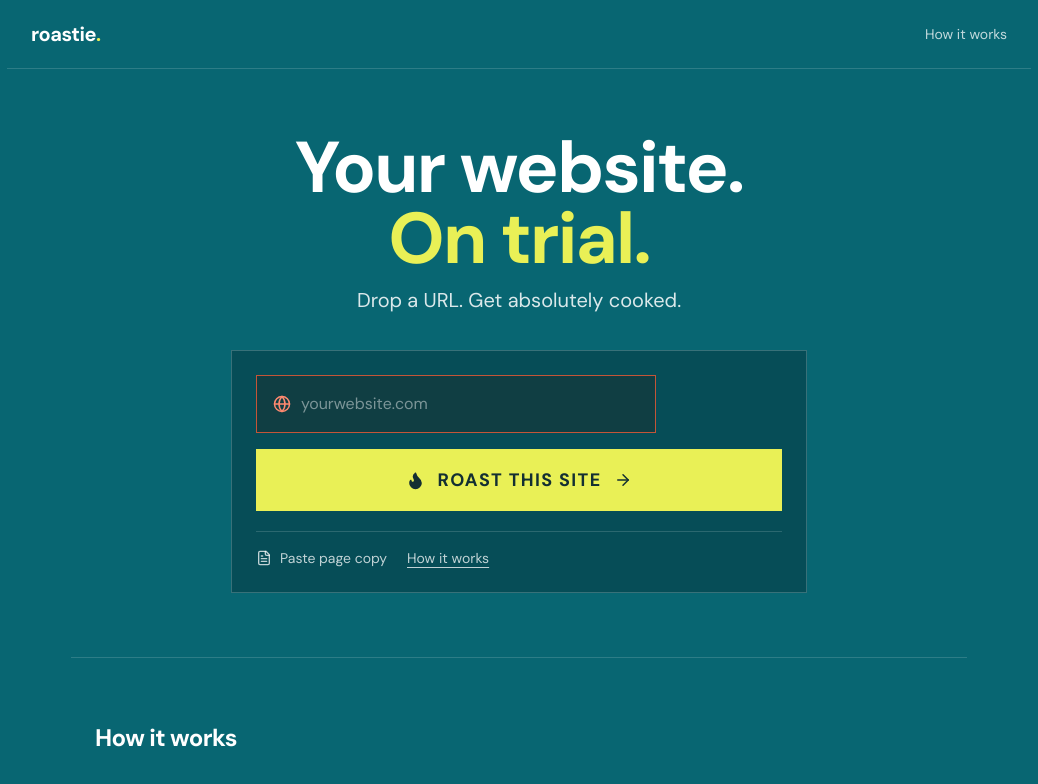
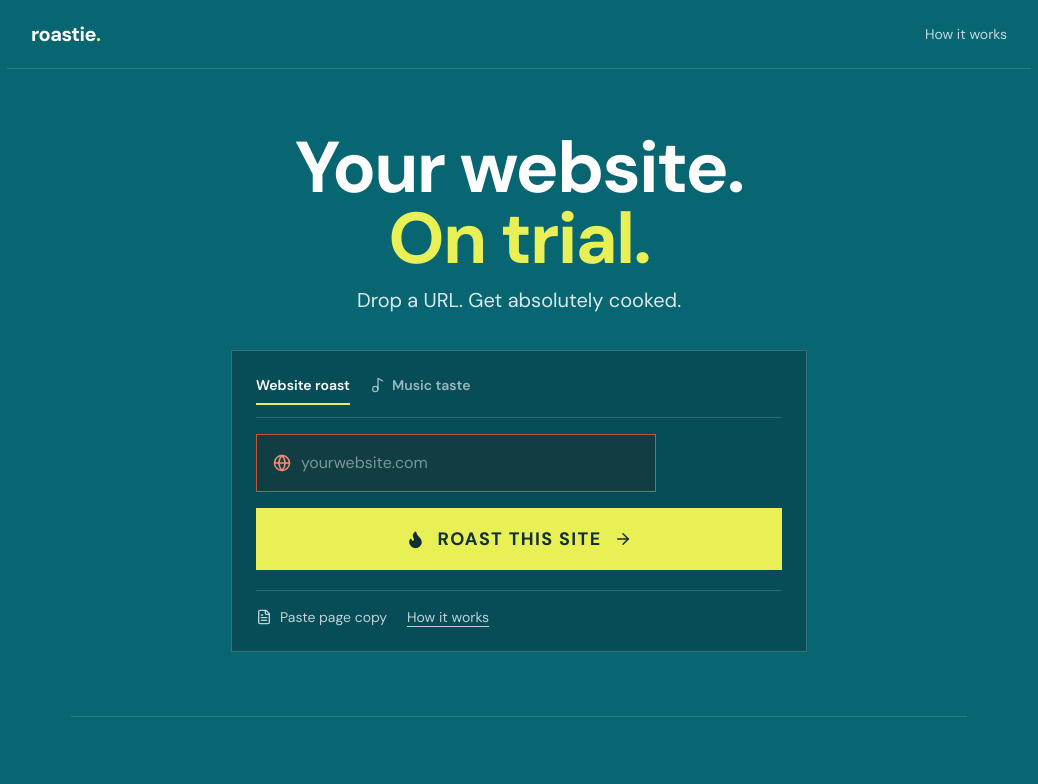
Before and after one commit to JOYBOYash/Roaster, a React (Vite) app: page / in a window 1280 px wide. Shown: the top 784 px of the page, without its empty margins (121-1159 px from the left). Built offline with nearby package versions, Linux system fonts and the light colour scheme.

Commit message:
Add no-login music taste input mode

```diff
--- a/src/components/Hero.tsx
+++ b/src/components/Hero.tsx
@@ -1,8 +1,8 @@
 import React, { useState } from 'react';
-import { ArrowRight, RefreshCw, AlertCircle, FileText, Flame, Globe } from 'lucide-react';
+import { ArrowRight, RefreshCw, AlertCircle, FileText, Flame, Globe, Music2 } from 'lucide-react';
 
 interface HeroProps {
-  onRoastSubmit: (input: { url?: string; pastedText?: string }) => Promise<void>;
+  onRoastSubmit: (input: { url?: string; pastedText?: string; musicText?: string; mode?: 'website' | 'music' }) => Promise<void>;
   isLoading: boolean;
   errorMessage: string | null;
   canPasteFallback: boolean;
@@ -18,7 +18,9 @@ export const Hero: React.FC<HeroProps> = ({
   onHowItWorksClick,
   onClearError,
 }) => {
+  const [roastMode, setRoastMode] = useState<'website' | 'music'>('website');
   const [urlInput, setUrlInput] = useState('');
+  const [musicText, setMusicText] = useState('');
   const [pastedText, setPastedText] = useState('');
   const [usePastedMode, setUsePastedMode] = useState(false);
   const [validationError, setValidationError] = useState<string | null>(null);
@@ -27,6 +29,20 @@ export const Hero: React.FC<HeroProps> = ({
     e.preventDefault();
     setValidationError(null);
     onClearError();
+
+    if (roastMode === 'music') {
+      const tracks = musicText.split(/\r?\n/).map((track) => track.trim()).filter(Boolean);
+      if (tracks.length < 3) {
+        setValidationError('Add at least three tracks or artists, one per line.');
+        return;
+      }
+      if (tracks.length > 20) {
+        setValidationError('Keep it to 20 tracks or artists per roast.');
+        return;
+      }
+      await onRoastSubmit({ mode: 'music', musicText: tracks.join('\n') });
+      return;
+    }
 
     if (usePastedMode) {
       if (!pastedText.trim()) {
@@ -49,6 +65,13 @@ export const Hero: React.FC<HeroProps> = ({
     await onRoastSubmit({ url: cleanedUrl });
   };
 
+  const switchRoastMode = (mode: 'website' | 'music') => {
+    setRoastMode(mode);
+    setUsePastedMode(false);
+    setValidationError(null);
+    onClearError();
+  };
+
   const switchInputMode = () => {
     setUsePastedMode((current) => !current);
     setValidationError(null);
@@ -59,18 +82,33 @@ export const Hero: React.FC<HeroProps> = ({
     <section className="mx-auto w-full max-w-4xl px-4 pb-16 pt-12 text-center sm:px-6 sm:pt-16">
       <div className="mb-9 space-y-3">
         <h1 className="font-display text-5xl font-bold leading-[0.98] tracking-tight text-white sm:text-6xl lg:text-7xl">
-          Your website.
+          {roastMode === 'music' ? 'Your playlist.' : 'Your website.'}
           <br />
           <span className="text-[#E9F056]">On trial.</span>
         </h1>
         <p className="font-body text-lg text-white/85 sm:text-xl">
-          Drop a URL. Get absolutely cooked.
+          {roastMode === 'music' ? 'Paste your tracks. Get absolutely cooked.' : 'Drop a URL. Get absolutely cooked.'}
         </p>
       </div>
 
       <div className="mx-auto w-full max-w-xl border border-white/20 bg-[#064D57] p-5 text-left sm:p-6">
+        <div className="mb-4 flex items-center gap-5 border-b border-white/15 pb-3" role="group" aria-label="Roast mode">
+          <button type="button" aria-pressed={roastMode === 'website'} onClick={() => switchRoastMode('website')} className={'cursor-pointer border-b-2 pb-2 text-sm font-semibold transition-colors ' + (roastMode === 'website' ? 'border-[#E9F056] text-white' : 'border-transparent text-white/60 hover:text-white')}>
+            Website roast
+          </button>
+          <button type="button" aria-pressed={roastMode === 'music'} onClick={() => switchRoastMode('music')} className={'inline-flex cursor-pointer items-center gap-1.5 border-b-2 pb-2 text-sm font-semibold transition-colors ' + (roastMode === 'music' ? 'border-[#E9F056] text-white' : 'border-transparent text-white/60 hover:text-white')}>
+            <Music2 className="h-4 w-4" aria-hidden="true" />
+            Music taste
+          </button>
+        </div>
         <form onSubmit={handleSubmit} className="space-y-4">
-          {!usePastedMode ? (
+          {roastMode === 'music' ? (
+            <div className="w-full">
+              <label htmlFor="music-track-list" className="sr-only">Tracks and artists</label>
+              <textarea id="music-track-list" value={musicText} onChange={(e) => { setMusicText(e.target.value); setValidationError(null); onClearError(); }} placeholder="Paste 3-20 tracks or artists, one per line" disabled={isLoading} rows={5} className="w-full resize-y border border-[#FF5C34]/75 bg-[#103E43] p-4 font-body text-base text-white placeholder-white/50 transition-colors hover:border-[#FF8A70] focus:border-[#E9F056] focus:outline-none focus:ring-2 focus:ring-[#E9F056]/20 disabled:cursor-not-allowed disabled:opacity-60" />
+              <p className="mt-2 text-sm text-white/65">No Spotify login. Roast only uses the list you paste.</p>
+            </div>
+          ) : !usePastedMode ? (
             <div className="group mx-auto w-full max-w-[400px] sm:mx-0">
               <label htmlFor="target-website-url" className="sr-only">
                 Website URL
@@ -123,7 +161,7 @@ export const Hero: React.FC<HeroProps> = ({
               <AlertCircle className="mt-0.5 h-4 w-4 shrink-0 text-[#FF8A70]" aria-hidden="true" />
               <div className="space-y-2">
                 <p>{validationError || errorMessage}</p>
-                {canPasteFallback && !usePastedMode && (
+                {canPasteFallback && roastMode === 'website' && !usePastedMode && (
                   <button
                     type="button"
                     onClick={() => {
@@ -148,15 +186,16 @@ export const Hero: React.FC<HeroProps> = ({
             {isLoading ? (
               <>
                 <RefreshCw className="h-[18px] w-[18px] animate-spin" aria-hidden="true" />
-                Roasting...
+                {roastMode === 'music' ? 'Roasting taste...' : 'Roasting...'}
               </>
             ) : (
               <>
-                <Flame
-                  className="h-[19px] w-[19px] fill-current transition-transform duration-200 group-hover:-rotate-6 group-hover:scale-110"
-                  aria-hidden="true"
-                />
-                <span>Roast this site</span>
+                {roastMode === 'music' ? (
+                  <Music2 className="h-[19px] w-[19px]" aria-hidden="true" />
+                ) : (
+                  <Flame className="h-[19px] w-[19px] fill-current transition-transform duration-200 group-hover:-rotate-6 group-hover:scale-110" aria-hidden="true" />
+                )}
+                <span>{roastMode === 'music' ? 'Roast my taste' : 'Roast this site'}</span>
                 <ArrowRight className="h-[18px] w-[18px] transition-transform duration-200 group-hover:translate-x-1" aria-hidden="true" />
               </>
             )}
@@ -164,14 +203,14 @@ export const Hero: React.FC<HeroProps> = ({
         </form>
 
         <div className="mt-5 flex flex-wrap items-center gap-x-5 gap-y-3 border-t border-white/15 pt-4 text-sm text-white/75">
-          <button
+          {roastMode === 'website' && <button
             type="button"
             onClick={switchInputMode}
             className="inline-flex cursor-pointer items-center gap-2 transition-colors hover:text-[#E9F056]"
           >
             <FileText className="h-4 w-4" aria-hidden="true" />
             {usePastedMode ? 'Use a URL instead' : 'Paste page copy'}
-          </button>
+          </button>}
           <button
             type="button"
             onClick={onHowItWorksClick}
```
